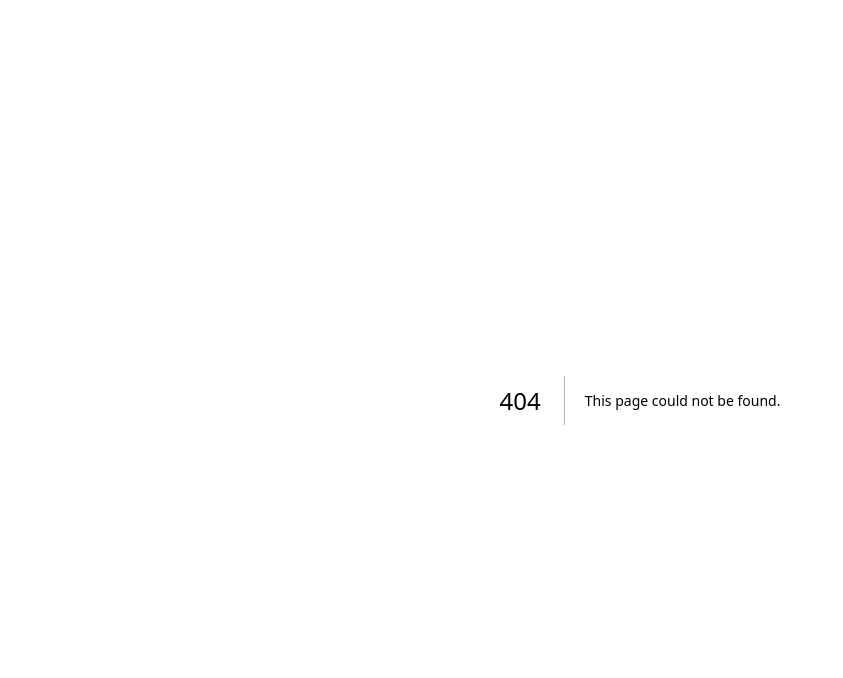
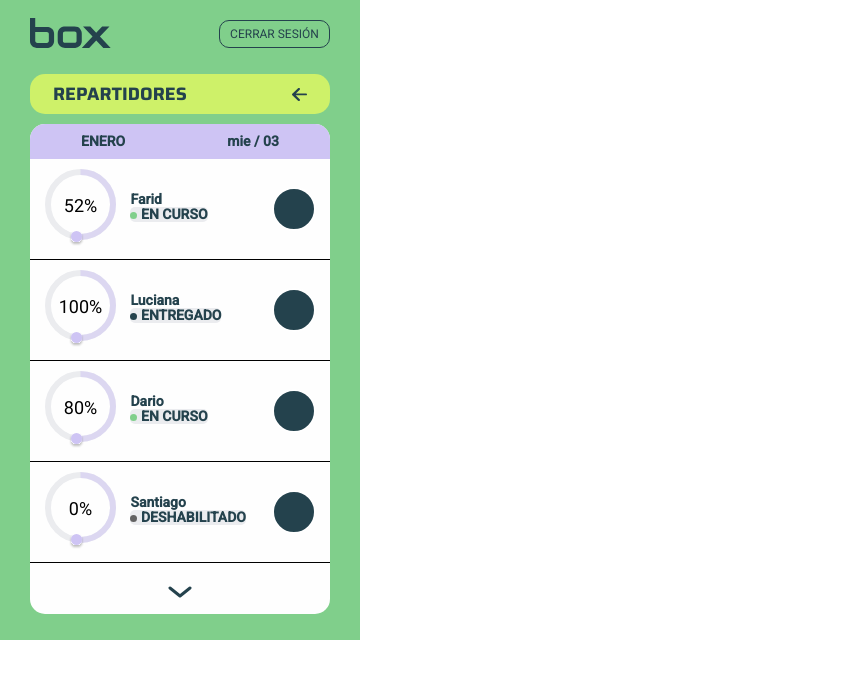
Before and after one commit to JuanPiPem/BoxDeliveryFrontend, a Next.js app: page /DeliverymenAdmin in a window 1280 px wide. Before the commit this address had no page. Shown: the top 678 px of the page, without its empty margins (0-843 px from the left). Built offline with nearby package versions, Linux system fonts and the light colour scheme.

Commit message:
added admin dispatchers view

```diff
--- /dev/null
+++ b/src/app/DeliverymenAdmin/page.tsx
@@ -0,0 +1,9 @@
+import React from "react";
+import DeliverymenAdmin from "components/deliverymenAdmin/DeliverymenAdmin";
+const deliverymenAdmin= () => {
+  return (
+    <DeliverymenAdmin/>
+  );
+};
+
+export default deliverymenAdmin;
--- /dev/null
+++ b/src/assets/img/ColorPoint.tsx
@@ -0,0 +1,25 @@
+import React from "react";
+
+export default function ColorPoint(props: {
+  width?: number;
+  height?: number;
+  state?: string;
+}) {
+  const { width, height, state} = props;
+  let color = ""
+  if(state === "en curso") color = "#80CF8B"
+  if(state === "entregado") color = "#24424D"
+  if(state === "deshabilitado") color = "#626262"
+  if(state === "pendiente") color = "#EF7709;"
+  return (
+    <svg
+      width={width || "7"}
+      height={height || "7"}
+      viewBox="0 0 7 7"
+      fill="none"
+      xmlns="http://www.w3.org/2000/svg"
+    >
+      <circle id="Ellipse 1" cx="3.5" cy="3.5" r="3.5" fill={color} />
+    </svg>
+  );
+}
--- /dev/null
+++ b/src/assets/img/PercentageGraph.tsx
@@ -0,0 +1,27 @@
+import React from "react";
+
+export default function percentageGraph(props: { width?: number; height?: number ; level?: number }) {
+  const { width, height, level } = props;
+  return (
+    <svg xmlns="http://www.w3.org/2000/svg" width="71" height="77" viewBox="0 0 71 77" fill="none">
+          <path d="M3 35.5C3 17.5507 17.5507 3 35.5 3C53.4493 3.00001 68 17.5508 68 35.5C68 53.4493 53.4493 68 35.5 68C17.5507 68 2.99999 53.4492 3 35.5Z" stroke="#EBECEF" stroke-width="6"/>
+          <path d="M35.5 3C53.4493 3.00001 68 17.5508 68 35.5C68 53.4493 53.4493 68 35.5 68" stroke="#CEC4F4" stroke-opacity="0.5" stroke-width="6"/>
+          <g filter="url(#filter0_d_48_805)">
+          <circle cx="5.5" cy="5.5" r="5.5" transform="matrix(1 0 0 -1 26 73)" fill="#CEC4F4"/>
+          </g>
+          <text x="50%" y="50%" dominant-baseline="middle" text-anchor="middle" font-size="18" fill="#000000">{level}%</text>
+          <defs>
+          <filter id="filter0_d_48_805" x="24" y="62" width="15" height="15" filterUnits="userSpaceOnUse" color-interpolation-filters="sRGB">
+          <feFlood flood-opacity="0" result="BackgroundImageFix"/>
+          <feColorMatrix in="SourceAlpha" type="matrix" values="0 0 0 0 0 0 0 0 0 0 0 0 0 0 0 0 0 0 127 0" result="hardAlpha"/>
+          <feOffset dy="2"/>
+          <feGaussianBlur stdDeviation="1"/>
+          <feComposite in2="hardAlpha" operator="out"/>
+          <feColorMatrix type="matrix" values="0 0 0 0 0 0 0 0 0 0 0 0 0 0 0 0 0 0 0.25 0"/>
+          <feBlend mode="normal" in2="BackgroundImageFix" result="effect1_dropShadow_48_805"/>
+          <feBlend mode="normal" in="SourceGraphic" in2="effect1_dropShadow_48_805" result="shape"/>
+          </filter>
+          </defs>
+     </svg>
+  );
+}
--- /dev/null
+++ b/src/assets/img/Vector.tsx
@@ -0,0 +1,13 @@
+import React from "react";
+
+export default function Vector(props: {
+  width?: number;
+  height?: number;
+}) {
+  const { width, height } = props;
+  return (
+    <svg xmlns="http://www.w3.org/2000/svg" width="24" height="12" viewBox="0 0 24 12" fill="none">
+    <path d="M2 2L12 10L22 2" stroke="#24424D" stroke-width="3" stroke-linecap="round" stroke-linejoin="round"/>
+  </svg>
+  );
+}
--- a/src/commons/header/header.module.scss
+++ b/src/commons/header/header.module.scss
@@ -3,6 +3,9 @@
 .headerContainer {
   width: 300px;
   height: 40px;
+  margin-top: 26px;
+  margin-right:30px;
+  margin-left:30px ;
 }
 .contentContainer {
   height: 100%;
--- /dev/null
+++ b/src/components/deliverymenAdmin/DeliverymenAdmin.tsx
@@ -0,0 +1,62 @@
+import React from "react";
+import s from "./deliverymenAdmin.module.scss";
+import Navbar from "commons/navbar/Navbar";
+import Header from "commons/header/Header";
+import ColorPoint from "assets/img/ColorPoint";
+import PercentageGraph from "assets/img/PercentageGraph";
+import Vector from "assets/img/Vector";
+
+
+const DeliverymenAdmin = ()=>{
+  interface FakeData {
+    name: string;
+    state: string;
+    level: number;
+}
+
+const arrayFakeData: FakeData[] = [
+    { name:"Farid", state:"en curso",level:52 },
+    { name:"Luciana", state:"entregado",level:100 },
+    { name:"Dario", state:"en curso",level:80 },
+    { name:"Santiago", state:"deshabilitado",level:0},
+
+];
+  return (
+    <div className={s.body}>
+
+    <Navbar />
+    <Header text="REPARTIDORES"/>
+
+     <div className={s.repartidores}>
+
+       <div className={s.headList}>
+        <div>
+           <h1>Enero </h1>
+           <h1> mie / 03</h1>
+        </div>
+       </div>
+          {arrayFakeData.map((objeto) => (
+            <div className={s.contentUser} key={objeto.level + 1}>
+
+            <div className={s.percentage}>
+             <PercentageGraph level={objeto.level}/>
+            </div>
+
+            <div className={s.nameAndState}>
+            <div>{objeto.name}</div>
+            <div className={s.ProfileState}> <ColorPoint state={objeto.state}/> {objeto.state}</div>
+            </div>
+
+            <div className={s.profilePicture}></div>
+
+          </div>
+
+      ))}
+       <div className={s.vector}><Vector /></div>
+     </div>
+
+   </div>
+);
+}
+
+export default DeliverymenAdmin;
--- /dev/null
+++ b/src/components/deliverymenAdmin/deliverymenAdmin.module.scss
@@ -0,0 +1,96 @@
+@import "../../app/globals.scss";
+
+.body{
+margin: 0;
+padding: 0;
+width: 360px;
+height: 640px;
+background-color: $light-green;
+}
+.repartidores{
+width: 300px;
+height: 490px;
+border-radius: 15px;
+background: #FEFEFE;
+margin: 0 auto;
+margin-top: 10px;
+margin-bottom: 30px;
+}
+.headList{
+width: 300px;
+height: 35px;
+border-radius: 15px 15px 0px 0px;
+background-color: $light-violet;
+}
+.headList > div{
+display: flex;
+flex-direction: row;
+justify-content: space-around;
+padding: 0px;
+margin: 0px;
+}
+.headList > div > h1 {
+color: $dark-green;
+font-size: 14px;
+font-style: normal;
+text-decoration: solid;
+}
+.headList > div h1:first-child {
+ text-transform: uppercase;
+}
+
+.contentUser{
+  width: 300px;
+  height: 100px;
+  display: flex;
+  flex-direction:row;
+  justify-content: space-around;
+  align-content: center;
+  align-items: center;
+  border-bottom: 1px solid black;
+}
+.percentage{
+  margin: auto 1px;
+}
+.nameAndState{
+width: 78px;
+height: 35px;
+display: flex;
+flex-direction: column;
+align-content: center;
+padding-left: 0px;
+margin-left: -15px;
+margin-right: 35px;
+}
+.nameAndState > div {
+  width: max-content;
+  height: 15px;
+  padding: 0px;
+  margin: 0px;
+color: #24424D;
+font-size: 14px;
+font-style: normal;
+font-weight: 700;
+line-height: 15px; /* 107.143% */
+}
+.ProfileState{
+width: max-content;
+margin-top: 5px;
+padding: 0px 5px;
+border-radius: 5px;
+text-transform: uppercase;
+font-size: 10px;
+background: #EBECEF;
+}
+.profilePicture{
+width: 40px;
+height: 40px;
+border-radius: 40px;
+border: 2px solid #FFF;
+background-color: #24424D;
+}
+.vector{
+  width: min-content;
+  margin: 0px auto;
+  margin-top: 20px;
+}
```
